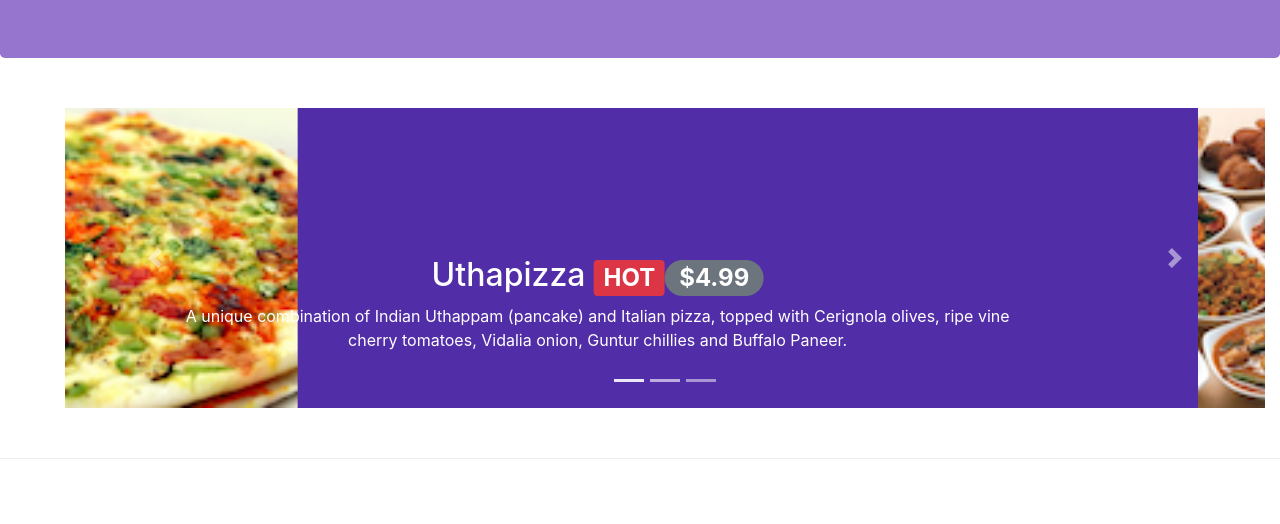
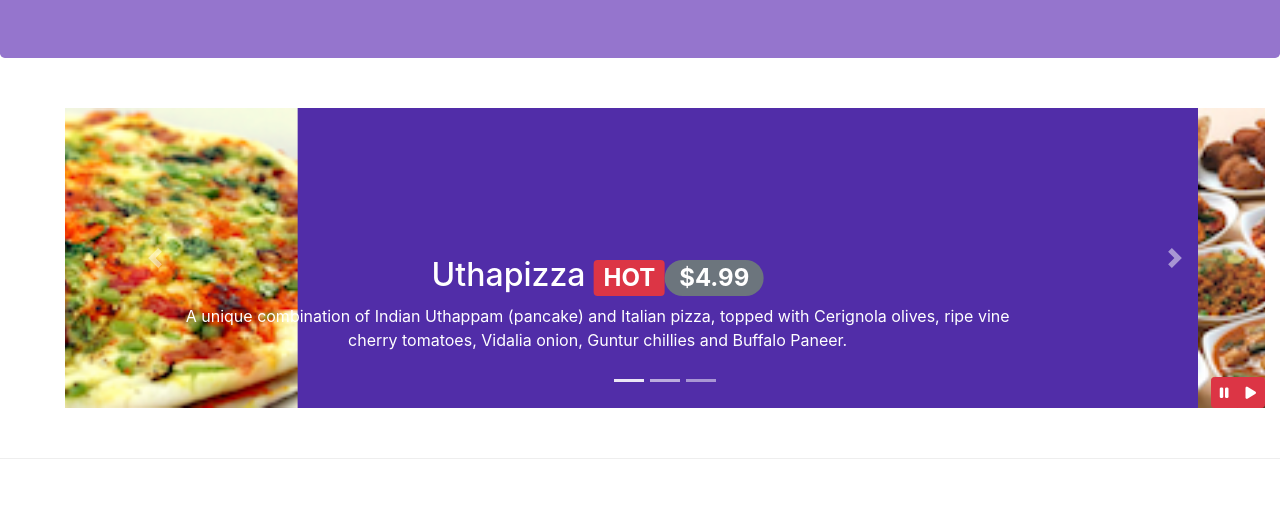
Before and after one commit to ciube/bootstrap-site-starter, a plain HTML site: page index.html in a window 1280 px wide. Shown: the part 276-800 px from the top of the page. Drawn offline with nearby package versions, Linux system fonts and the light colour scheme.

Commit message:
Bootstrap JQuery Carousel

```diff
--- a/css/style.css
+++ b/css/style.css
@@ -54,6 +54,13 @@ body {
     min-height: 300px;
 }
 
+#carouselButton {
+    right: 0px;
+    position: absolute;
+    bottom: 0px;
+    z-index: 1;
+}
+
 address {
     font-size: 80%;
     margin: 0px;
--- a/index.html
+++ b/index.html
@@ -396,6 +396,14 @@
               <span class="carousel-control-next-icon"></span>
             </a>
           </div>
+          <div class="btn-group" id="carouselButton">
+            <button class="btn btn-danger btn-sm" id="carousel-pause">
+              <span class="fa fa-pause"></span>
+            </button>
+            <button class="btn btn-danger btn-sm" id="carousel-play">
+              <span class="fa fa-play"></span>
+            </button>
+          </div>
         </div>
       </div>
     </div>
@@ -549,8 +557,14 @@
     <script src="node_modules/bootstrap/dist/js/bootstrap.min.js"></script>
 
     <script>
-      $(document).ready(function () {
-        $('[data-toggle="tooltip"]').tooltip();
+      $(document).ready(function() {
+        $('#mycarousel').carousel( { interval: 2000 } );
+        $('#carousel-pause').click(function(){
+          $("#mycarousel").carousel('pause');
+        });
+        $("#carousel-play").click(function(){
+          $("#mycarousel").carousel('cycle');
+        });
       });
     </script>
   </body>
```
